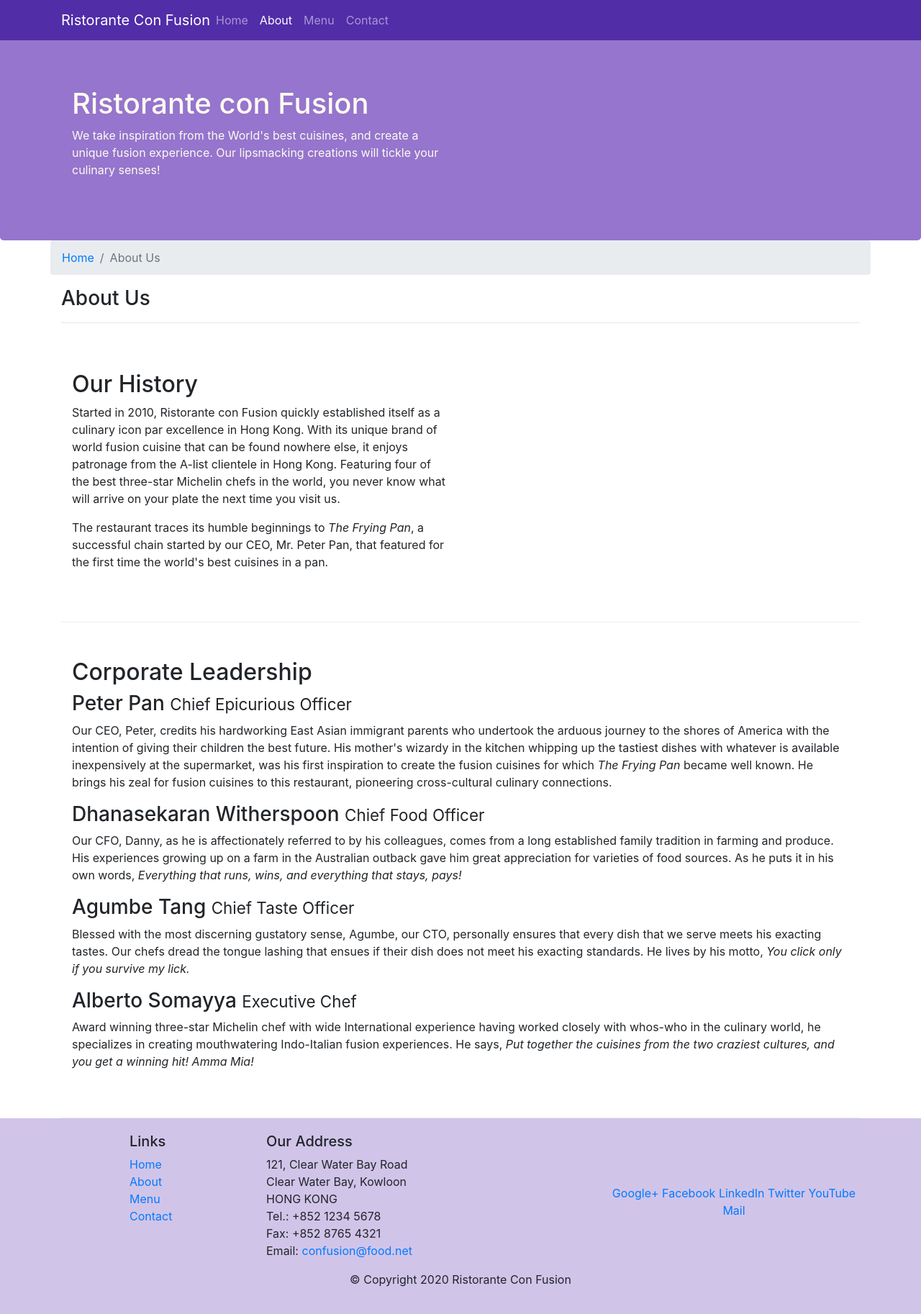
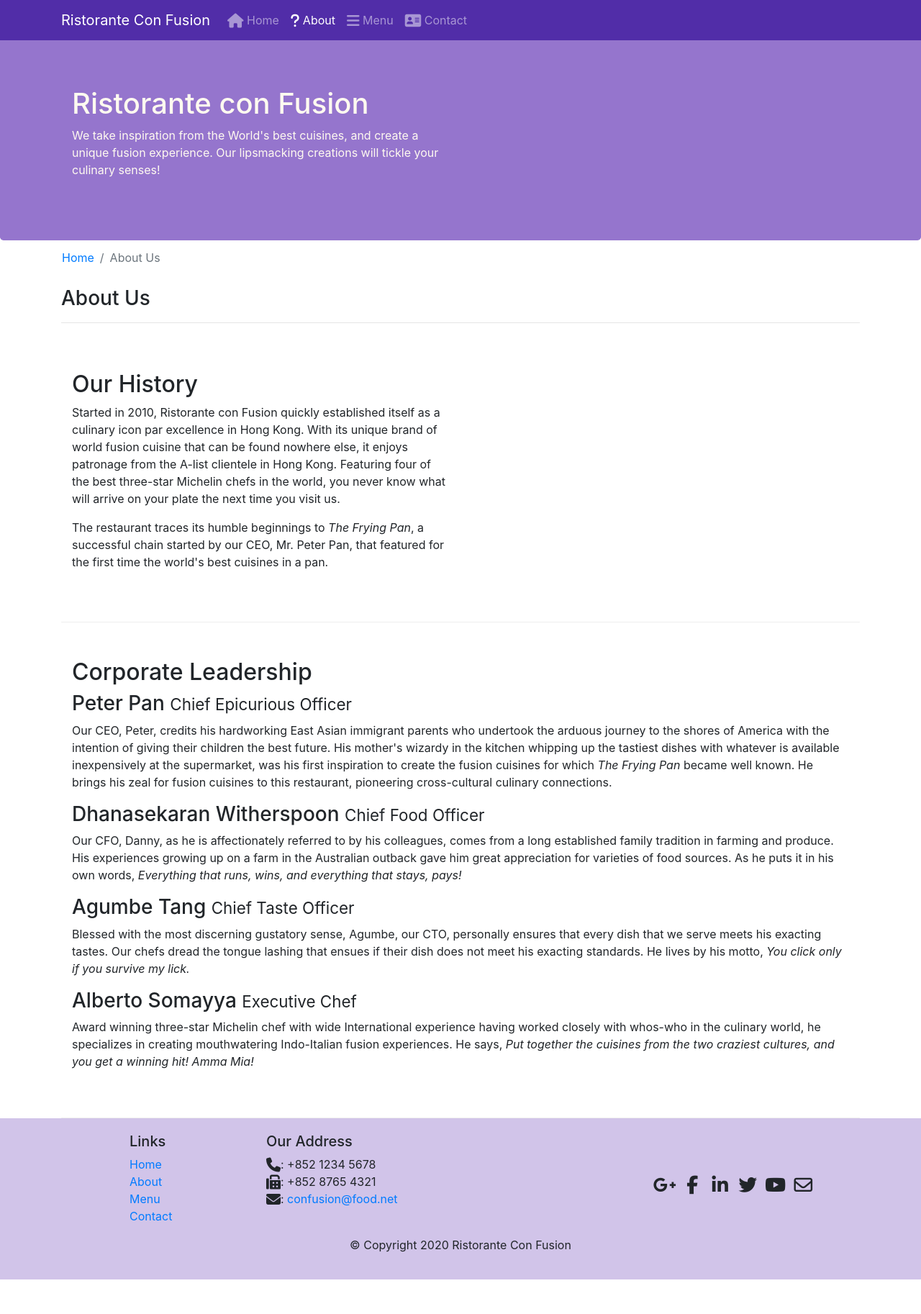
Before and after one commit to MykytaOksak/Restorante-de-Confusion, a website: page aboutus.html in a window 1280 px wide. Shown: the whole page at 72% size. After the commit the page ends 1778 px from the top, so only its background shows below. Drawn offline with nearby package versions, Linux system fonts and the light colour scheme.

Commit message:
fa and bs icons

```diff
--- a/aboutus.html
+++ b/aboutus.html
@@ -8,11 +8,16 @@
    <meta http-equiv="x-ua-compatible" content="ie=edge">
 
         <!-- Bootstrap CSS -->
+        <script src="https://use.fontawesome.com/7eeaee5547.js"></script>
+        <link rel="stylesheet" href="//netdna.bootstrapcdn.com/font-awesome/3.2.1/css/font-awesome.min.css">
+        <link href="https://cdnjs.cloudflare.com/ajax/libs/bootstrap-social/5.1.1/bootstrap-social.css" rel="stylesheet">
         <link rel="stylesheet" href="https://stackpath.bootstrapcdn.com/bootstrap/4.3.1/css/bootstrap.min.css" integrity="sha384-ggOyR0iXCbMQv3Xipma34MD+dH/1fQ784/j6cY/iJTQUOhcWr7x9JvoRxT2MZw1T" crossorigin="anonymous">
         <script src="https://code.jquery.com/jquery-3.3.1.slim.min.js" integrity="sha384-q8i/X+965DzO0rT7abK41JStQIAqVgRVzpbzo5smXKp4YfRvH+8abtTE1Pi6jizo" crossorigin="anonymous"></script>
         <script src="https://cdnjs.cloudflare.com/ajax/libs/popper.js/1.14.7/umd/popper.min.js" integrity="sha384-UO2eT0CpHqdSJQ6hJty5KVphtPhzWj9WO1clHTMGa3JDZwrnQq4sF86dIHNDz0W1" crossorigin="anonymous"></script>
         <script src="https://stackpath.bootstrapcdn.com/bootstrap/4.3.1/js/bootstrap.min.js" integrity="sha384-JjSmVgyd0p3pXB1rRibZUAYoIIy6OrQ6VrjIEaFf/nJGzIxFDsf4x0xIM+B07jRM" crossorigin="anonymous"></script>
         <link rel="stylesheet" href="css/style.css">
+        <title>Ristorante Con Fusion</title>
+
    <title>Ristorante Con Fusion</title>
 </head>
 
@@ -22,13 +27,13 @@
             <button class="navbar-toggler" type="button" data-toggle="collapse" data-target="#Navbar">
                 <span class="navbar-toggler-icon"></span>
             </button>
-            <a class="navbar-brand mr-auto" href="./index.html">Ristorante Con Fusion</a>
+            <a class="navbar-brand" href="./index.html">Ristorante Con Fusion</a>
             <div class="collapse navbar-collapse" id="Navbar">
                 <ul class="navbar-nav mr-auto">
-                    <li class="nav-item"><a class="nav-link" href="./index.html">Home</a></li>
-                    <li class="nav-item active"><a class="nav-link" href="#">About</a></li>
-                    <li class="nav-item"><a class="nav-link" href="#">Menu</a></li>
-                    <li class="nav-item"><a class="nav-link" href="#">Contact</a></li>
+                    <li class="nav-item"><a class="nav-link" href="./index.html"><span class="fa fa-home fa-lg"></span> Home</a></li>
+                    <li class="nav-item active"><a class="nav-link" href="#"><span class="fa fa-question fa-lg"></span> About</a></li>
+                    <li class="nav-item"><a class="nav-link" href="#"><span class="fa fa-bars fa-lg"></span> Menu</a></li>
+                    <li class="nav-item"><a class="nav-link" href="#"><span class="fa fa-address-card fa-lg"></span> Contact</a></li>
                 </ul>
             </div>
         </div>
@@ -101,22 +106,20 @@
                 <div class="col-7 col-sm-5">
                     <h5>Our Address</h5>
                     <address>
-		              121, Clear Water Bay Road<br>
-		              Clear Water Bay, Kowloon<br>
-		              HONG KONG<br>
-		              Tel.: +852 1234 5678<br>
-		              Fax: +852 8765 4321<br>
-		              Email: <a href="mailto:confusion@food.net">confusion@food.net</a>
+                        <i class="fa fa-phone fa-lg"></i>: +852 1234 5678<br>
+                        <i class="fa fa-fax fa-lg"></i>: +852 8765 4321<br>
+                        <i class="fa fa-envelope fa-lg"></i>:
+                        <a href="mailto:confusion@food.net">confusion@food.net</a>
 		           </address>
                 </div>
                 <div class="col-12 col-sm-4 align-self-center">
                     <div class="text-center">
-                        <a href="http://google.com/+">Google+</a>
-                        <a href="http://www.facebook.com/profile.php?id=">Facebook</a>
-                        <a href="http://www.linkedin.com/in/">LinkedIn</a>
-                        <a href="http://twitter.com/">Twitter</a>
-                        <a href="http://youtube.com/">YouTube</a>
-                        <a href="mailto:">Mail</a>
+                        <a class="btn btn-social-icon" href="http://google.com/+"><i class="fa fa-google-plus"></i></a>
+                        <a class="btn btn-social-icon" href="http://www.facebook.com/profile.php?id="><i class="fa fa-facebook"></i></a>
+                        <a class="btn btn-social-icon" href="http://www.linkedin.com/in/"><i class="fa fa-linkedin"></i></a>
+                        <a class="btn btn-social-icon" href="http://twitter.com/"><i class="fa fa-twitter"></i></a>
+                        <a class="btn btn-social-icon" href="http://youtube.com/"><i class="fa fa-youtube"></i></a>
+                        <a class="btn btn-social-icon" href="mailto:"><i class="fa fa-envelope-o"></i></a>
                     </div>
                 </div>
            </div>
--- a/css/style.css
+++ b/css/style.css
@@ -43,3 +43,8 @@
 {
     background-color: #512DA8;
 }
+
+.breadcrumb
+{
+    background-color: white;
+}
--- a/package.json
+++ b/package.json
@@ -16,6 +16,8 @@
   "dependencies": {
     "@popperjs/core": "^2.4.0",
     "bootstrap": "^4.5.0",
+    "bootstrap-social": "^5.1.1",
+    "font-awesome": "^4.7.0",
     "jquery": "^3.5.1",
     "popper.js": "^1.16.0"
   }
```
Also changed, not shown: index.html (+19 -17 lines), 2 other files. Lines whose indentation alone changed are shown as unchanged.
